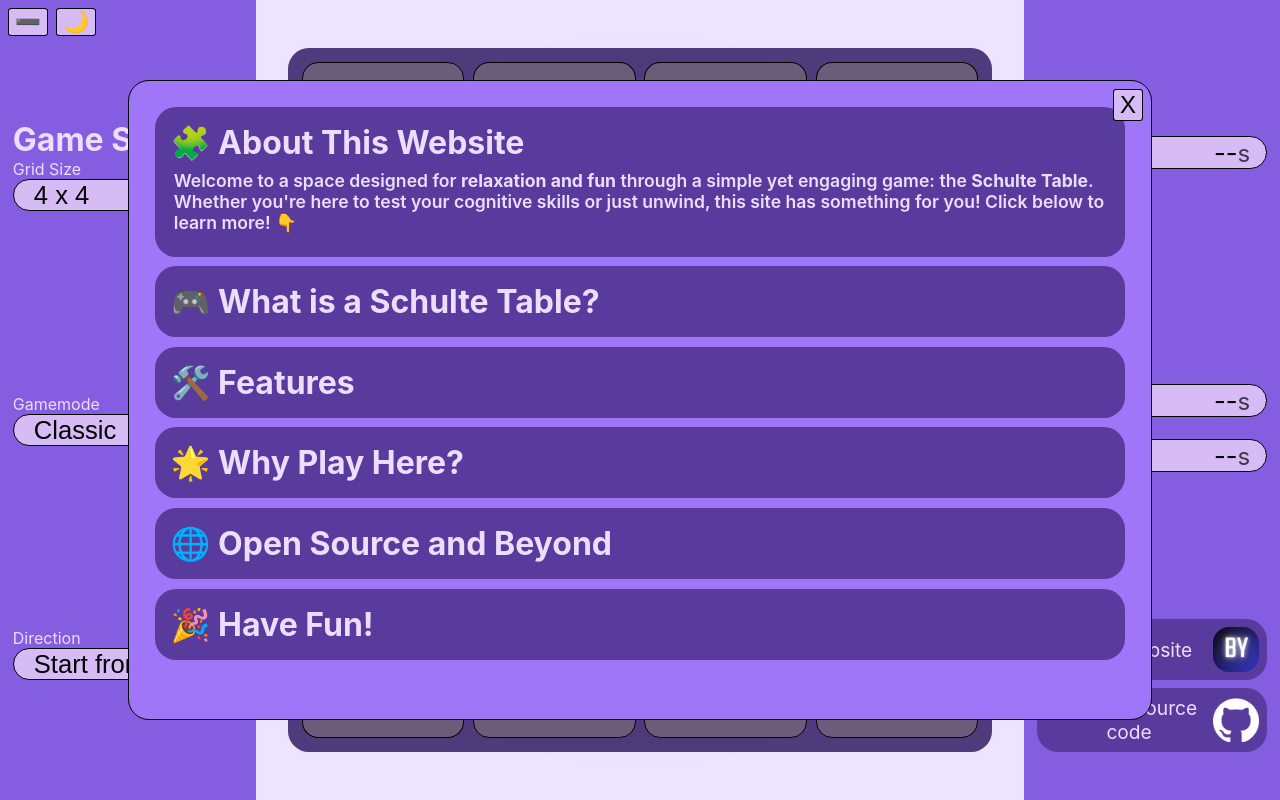
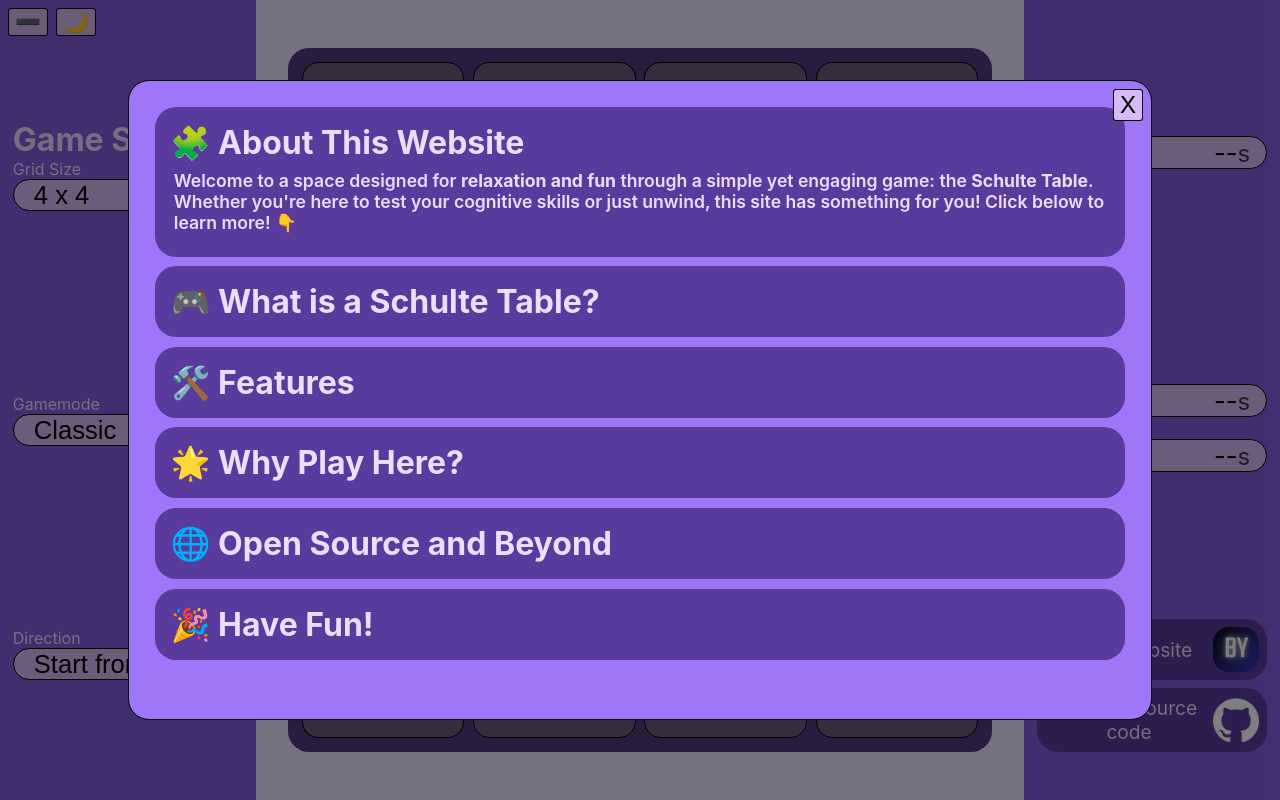
Before and after one commit to BerkYeni/schulteproject, a React (Create React App) app: page / in a window 1280 px wide. Built offline with nearby package versions, Linux system fonts and the light colour scheme.

Commit message:
added about bg overlay

```diff
--- a/src/App.css
+++ b/src/App.css
@@ -464,6 +464,13 @@ a:active {
   border-radius: 10%;
 }
 
+.aboutBgOverlay {
+  z-index: 9;
+  position: absolute;
+  inset: 0;
+  background-color: var(--color-overlay);
+}
+
 
 /* Play Button */
 .playAgain {
--- a/src/components/Other/About.tsx
+++ b/src/components/Other/About.tsx
@@ -61,6 +61,9 @@ const About: FC<AboutProps> = (props) => {
   ];
 
   return (
+    <>
+      <div className="aboutBgOverlay"></div>
+
       <div className="about">
         <button className="closeAboutButton">X</button>
 
@@ -73,6 +76,7 @@ const About: FC<AboutProps> = (props) => {
             onAccordionClick={() => setOpenedAccordionIndex(index)}
           />)}
       </div>
+    </>
   )
 }
 
```
Lines whose indentation alone changed are shown as unchanged.
